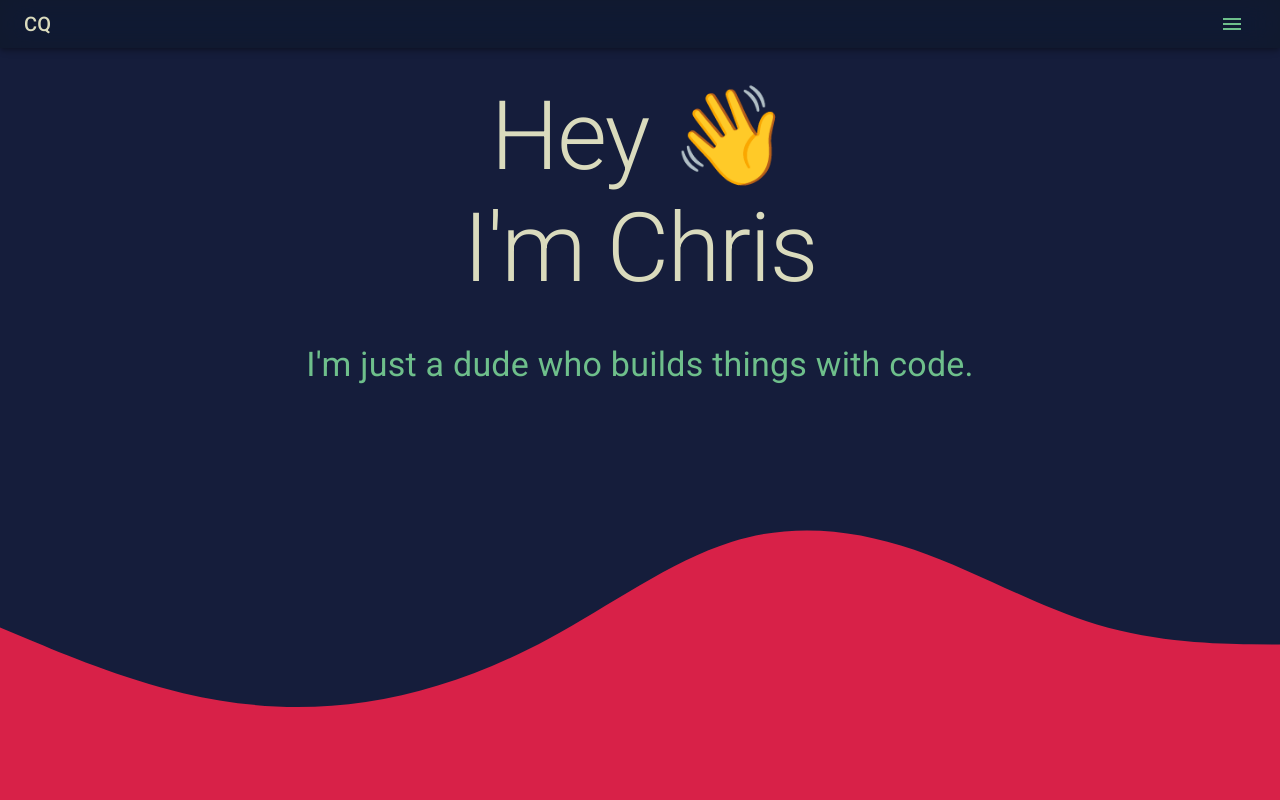
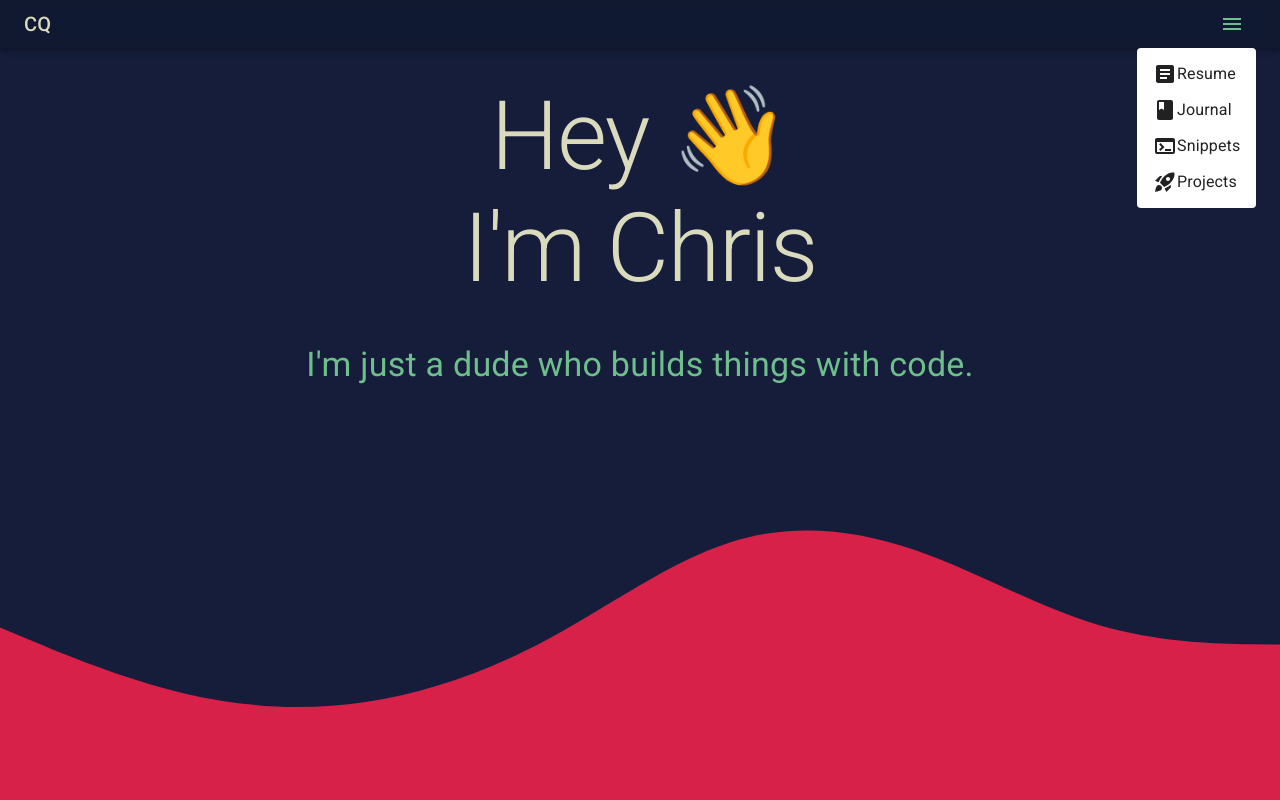
Before and after one commit to quintinchris/portfolio-2022, a React (Create React App) app: page / in a window 1280 px wide. Both pictures are taken after a click on the button "menu". Shown: the top 800 px of the page. Built offline with nearby package versions, Linux system fonts and the light colour scheme.

Commit message:
added dropdown to nav

```diff
--- a/src/components/Navbar/Navbar.tsx
+++ b/src/components/Navbar/Navbar.tsx
@@ -1,39 +1,27 @@
-import { Grid, AppBar, styled, alpha, InputBase, Button, SvgIcon, Tab } from '@mui/material';
+import { AppBar } from '@mui/material';
 import React from 'react';
-import { Header } from '../Header';
-import { defaultTheme } from '../../styles/theme';
 import Box from '@mui/material/Box';
 import Toolbar from '@mui/material/Toolbar';
 import Typography from '@mui/material/Typography';
 import IconButton from '@mui/material/IconButton';
 import MenuIcon from '@mui/icons-material/Menu';
-import AccountCircle from '@mui/icons-material/AccountCircle';
-import Switch from '@mui/material/Switch';
-import FormControlLabel from '@mui/material/FormControlLabel';
-import FormGroup from '@mui/material/FormGroup';
+import Menu, { MenuProps } from '@mui/material/Menu';
 import MenuItem from '@mui/material/MenuItem';
-import Menu from '@mui/material/Menu';
-import SearchIcon from '@mui/icons-material/Search';
-import CssBaseline from '@mui/material/CssBaseline';
-import useScrollTrigger from '@mui/material/useScrollTrigger';
-import Container from '@mui/material/Container';
+import ArticleIcon from '@mui/icons-material/Article';
+import Divider from '@mui/material/Divider';
+import RocketLaunchIcon from '@mui/icons-material/RocketLaunch';
+import BookIcon from '@mui/icons-material/Book';
+import TerminalIcon from '@mui/icons-material/Terminal';
+import KeyboardArrowDownIcon from '@mui/icons-material/KeyboardArrowDown';
 import { CqLogo, CqIcon } from '../Icons/CqLogo'
 
+export const Navbar: React.FC = () => {
+    const [anchorEl, setAnchorEl] = React.useState<null | HTMLElement>(null)
+    const open = Boolean(anchorEl);
+    const handleClick = (event: React.MouseEvent<HTMLElement>) => {
+        open ? setAnchorEl(null) : setAnchorEl(event.currentTarget)
+    }
 
-
-const styles = {
-    glassyNavbar: {
-        height: '6vh',
-        // backgroundColor: defaultTheme.palette.primary.light,
-        backdropFilter: 'blur(16px) saturate(180%)',
-        // -webkit-backdrop-filter: blur(16px) saturate(180%);
-        backgroundColor: 'rgba(17, 25, 40, 0.75)',
-        borderRadius: '12px',
-        border: '1px solid rgba(255, 255, 255, 0.125)',
-    },
-}
-
-export const Navbar: React.FC = () => {
     return (
         <Box sx={{ flexGrow: 1 }}>
             <AppBar
@@ -61,173 +49,43 @@ export const Navbar: React.FC = () => {
                         edge="start"
                         color="primary"
                         aria-label="menu"
+                        onClick={handleClick}
                     >
                         <MenuIcon />
+                        <Menu
+                                elevation={0}
+                                anchorOrigin={{
+                                    vertical: 'bottom',
+                                    horizontal: 'right',
+                                }}
+                                transformOrigin={{
+                                    vertical: 'top',
+                                    horizontal: 'right',
+                                }}
+                                anchorEl={anchorEl}
+                                open={open}
+                                onClose={handleClick}
+                            >
+                                <MenuItem onClick={handleClick} disableRipple>
+                                    <ArticleIcon />
+                                    Resume
+                                </MenuItem>
+                                <MenuItem onClick={handleClick} disableRipple>
+                                    <BookIcon />
+                                    Journal
+                                </MenuItem>
+                                <MenuItem onClick={handleClick} disableRipple>
+                                    <TerminalIcon />
+                                    Snippets
+                                </MenuItem>
+                                <MenuItem onClick={handleClick} disableRipple>
+                                    <RocketLaunchIcon />
+                                    Projects
+                                </MenuItem>
+                            </Menu>
                     </IconButton>
-                    {/* <Box sx={{ justifyContent: 'space-evenly' }}>
-                        <Button color="inherit">Showcase</Button>
-                        <Button color="inherit">Resume</Button>
-                        <Button color="inherit">Journal</Button>
-                    </Box> */}
                 </Toolbar>
             </AppBar>
         </Box>
     )
 }
-
-// interface Props {
-//     /**
-//      * Injected by the documentation to work in an iframe.
-//      * You won't need it on your project.
-//      */
-//     window?: () => Window
-//     children: React.ReactElement
-// }
-
-// function ElevationScroll(props: Props) {
-//     // Note that you normally won't need to set the window ref as useScrollTrigger
-//     // will default to window.
-//     // This is only being set here because the demo is in an iframe.
-//     const trigger = useScrollTrigger({
-//         disableHysteresis: true,
-//         threshold: 0,
-//         target: new Window,
-//     })
-
-//     return React.cloneElement(props.children, {
-//         elevation: trigger ? 4 : 0,
-//     })
-// }
-
-
-// const Search = styled('div')(({ theme }) => ({
-//     position: 'relative',
-//     borderRadius: theme.shape.borderRadius,
-//     backgroundColor: alpha(theme.palette.common.white, 0.15),
-//     '&:hover': {
-//       backgroundColor: alpha(theme.palette.common.white, 0.25),
-//     },
-//     marginLeft: 0,
-//     width: '100%',
-//     [theme.breakpoints.up('sm')]: {
-//       marginLeft: theme.spacing(1),
-//       width: 'auto',
-//     },
-//   }));
-
-//   const SearchIconWrapper = styled('div')(({ theme }) => ({
-//     padding: theme.spacing(0, 2),
-//     height: '100%',
-//     position: 'absolute',
-//     pointerEvents: 'none',
-//     display: 'flex',
-//     alignItems: 'center',
-//     justifyContent: 'center',
-//   }));
-
-//   const StyledInputBase = styled(InputBase)(({ theme }) => ({
-//     color: 'inherit',
-//     '& .MuiInputBase-input': {
-//       padding: theme.spacing(1, 1, 1, 0),
-//       // vertical padding + font size from searchIcon
-//       paddingLeft: `calc(1em + ${theme.spacing(4)})`,
-//       transition: theme.transitions.create('width'),
-//       width: '100%',
-//       [theme.breakpoints.up('sm')]: {
-//         width: '12ch',
-//         '&:focus': {
-//           width: '20ch',
-//         },
-//       },
-//     },
-//   }));
-
-
-// export const Navbar: React.FC = () => {
-//     const [auth, setAuth] = React.useState(true)
-//     const [anchorEl, setAnchorEl] = React.useState<null | HTMLElement>(null)
-
-//     const handleChange = (event: React.ChangeEvent<HTMLInputElement>) => {
-//         setAuth(event.target.checked)
-//     }
-
-//     const handleMenu = (event: React.MouseEvent<HTMLElement>) => {
-//         setAnchorEl(event.currentTarget)
-//     }
-
-//     const handleClose = () => {
-//         setAnchorEl(null)
-//     }
-
-//     return (
-//         <React.Fragment>
-//             <ElevationScroll>
-//                 <AppBar position="static" style={styles.navbar}>
-//                     <Toolbar>
-//                         <IconButton
-//                             size="large"
-//                             edge="start"
-//                             color="inherit"
-//                             aria-label="menu"
-//                             sx={{ mr: 2 }}
-//                         >
-//                             <MenuIcon />
-//                         </IconButton>
-//                         <Typography
-//                             variant="h6"
-//                             component="div"
-//                             sx={{ flexGrow: 1 }}
-//                         >
-//                             Photos
-//                         </Typography>
-//                         <Search>
-//                             <SearchIconWrapper>
-//                                 <SearchIcon />
-//                             </SearchIconWrapper>
-//                             <StyledInputBase
-//                                 placeholder="Search…"
-//                                 inputProps={{ 'aria-label': 'search' }}
-//                             />
-//                         </Search>
-//                         {auth && (
-//                             <div>
-//                                 <IconButton
-//                                     size="large"
-//                                     aria-label="account of current user"
-//                                     aria-controls="menu-appbar"
-//                                     aria-haspopup="true"
-//                                     onClick={handleMenu}
-//                                     color="inherit"
-//                                 >
-//                                     <AccountCircle />
-//                                 </IconButton>
-//                                 <Menu
-//                                     id="menu-appbar"
-//                                     anchorEl={anchorEl}
-//                                     anchorOrigin={{
-//                                         vertical: 'top',
-//                                         horizontal: 'right',
-//                                     }}
-//                                     keepMounted
-//                                     transformOrigin={{
-//                                         vertical: 'top',
-//                                         horizontal: 'right',
-//                                     }}
-//                                     open={Boolean(anchorEl)}
-//                                     onClose={handleClose}
-//                                 >
-//                                     <MenuItem onClick={handleClose}>
-//                                         Profile
-//                                     </MenuItem>
-//                                     <MenuItem onClick={handleClose}>
-//                                         My account
-//                                     </MenuItem>
-//                                 </Menu>
-//                             </div>
-//                         )}
-//                     </Toolbar>
-//                 </AppBar>
-//             </ElevationScroll>
-//         </React.Fragment>
-//     )
-// }
```
Also changed, not shown: 1 other file (tests, documents, lock files or other folders).
